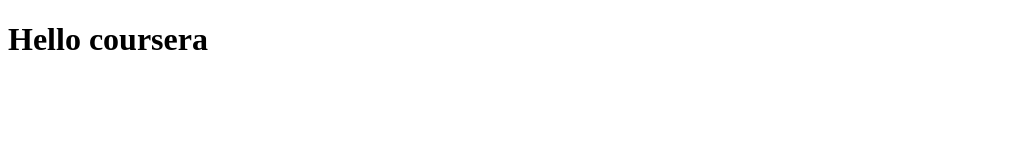
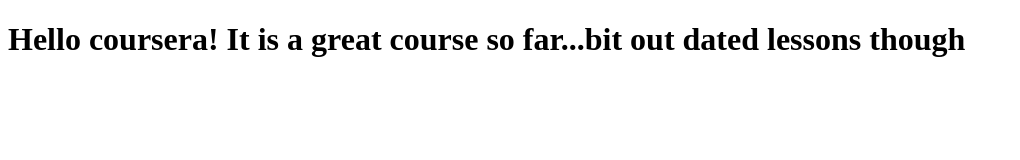
Before and after one commit to drew-1618/courseraTest, a plain HTML site: page site/index.html in a window 1280 px wide. Shown: the whole page, without its empty margins (0-1020 px from the left). Drawn offline with Linux system fonts and the light colour scheme.

Commit message:
Small addition to heading 1

```diff
--- a/site/index.html
+++ b/site/index.html
@@ -6,6 +6,6 @@
 	<title>Hello Coursera</title>
 </head>
 <body>
-<h1>Hello coursera</h1>
+<h1>Hello coursera! It is a great course so far...bit out dated lessons though</h1>
 </body>
 </html>
```
